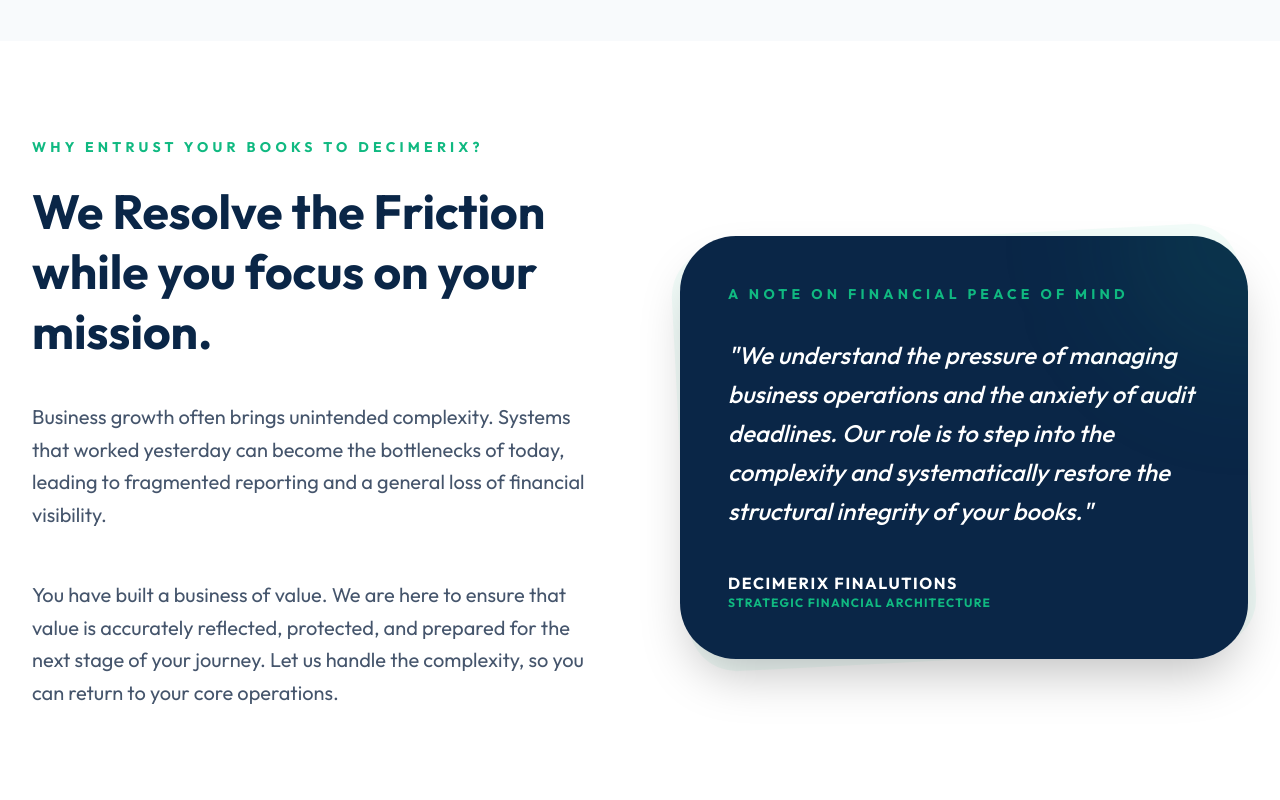
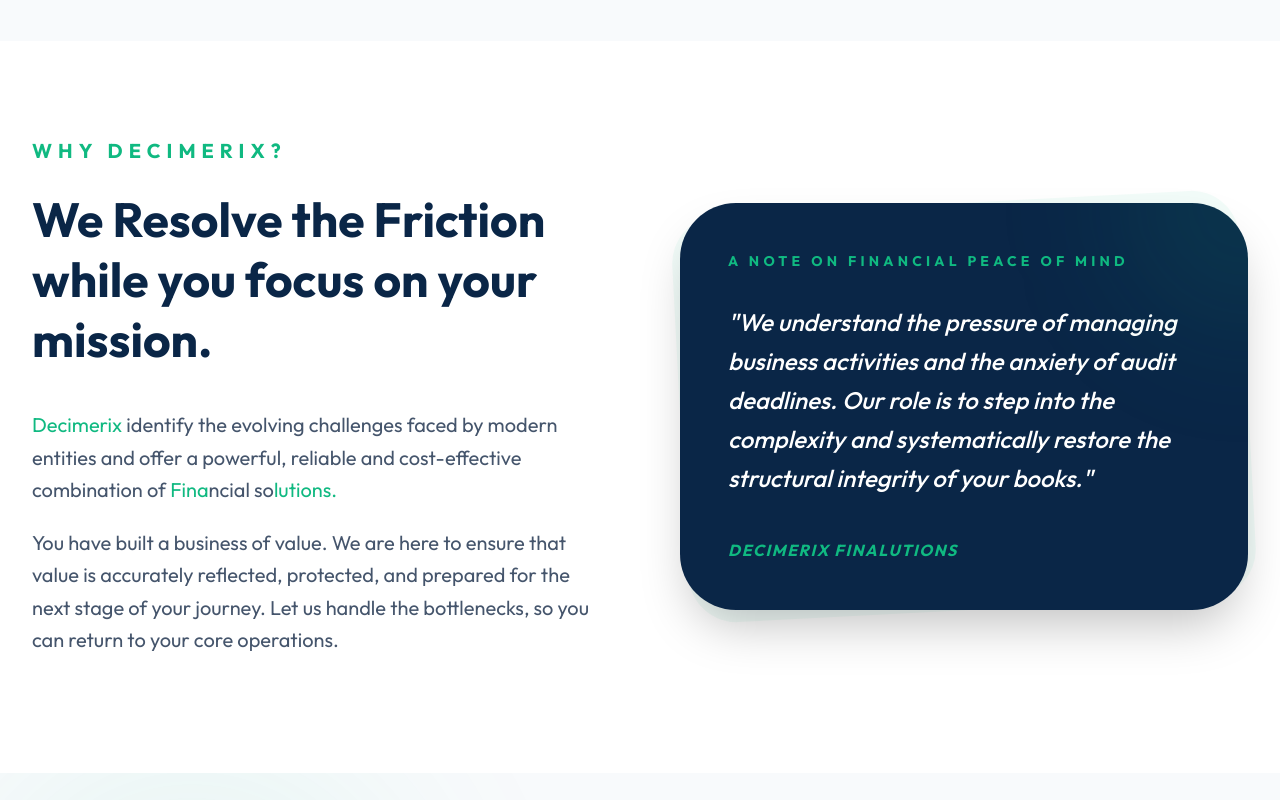
Before and after one commit to inboxarunganesh/Decimerix_Finalutions, a React (Vite) app: page / in a window 1280 px wide. Shown: the part 2140-2940 px from the top of the page. Built offline with nearby package versions, Linux system fonts and the light colour scheme.

Commit message:
updated full website redesign

```diff
--- a/src/App.tsx
+++ b/src/App.tsx
@@ -424,22 +424,30 @@
           <div className="max-w-7xl mx-auto px-4 sm:px-6 lg:px-8">
             <div className="grid lg:grid-cols-2 gap-20 items-center">
               <div>
-                <h2 className="text-sm font-black text-brand-emerald uppercase tracking-[0.3em] mb-6">
-                  Why Entrust Your Books to Decimerix?
+                <h2 className="text-xl font-black text-brand-emerald uppercase tracking-[0.3em] mb-6">
+                  Why Decimerix?
                 </h2>
                 <h3 className="text-4xl lg:text-5xl font-black text-brand-navy mb-10 leading-tight">
                   We Resolve the Friction while you focus on your mission.
                 </h3>
-                <p className="text-slate-600 text-xl mb-12 leading-relaxed">
-                  Business growth often brings unintended complexity. Systems
-                  that worked yesterday can become the bottlenecks of today,
-                  leading to fragmented reporting and a general loss of
-                  financial visibility.
+                <p className="text-slate-600 text-xl mb-5 leading-relaxed">
+                  <span className="text-brand-emerald font-slate-600 leading-tight">
+                    Decimerix{" "}
+                  </span>
+                  identify the evolving challenges faced by modern entities and
+                  offer a powerful, reliable and cost-effective combination of{" "}
+                  <span className="text-brand-emerald font-slate-600 leading-tight">
+                    Fina
+                  </span>
+                  ncial so
+                  <span className="text-brand-emerald font-slate-600 leading-tight">
+                    lutions.
+                  </span>
                 </p>
-                <p className="text-slate-600 text-xl mb-12 leading-relaxed">
+                <p className="text-slate-600 text-xl mb-5 leading-relaxed">
                   You have built a business of value. We are here to ensure that
                   value is accurately reflected, protected, and prepared for the
-                  next stage of your journey. Let us handle the complexity, so
+                  next stage of your journey. Let us handle the bottlenecks, so
                   you can return to your core operations.
                 </p>
               </div>
@@ -451,18 +459,15 @@
                     A Note on Financial Peace of Mind
                   </h4>
                   <p className="text-white text-2xl font-medium leading-relaxed mb-10 italic">
-                    "We understand the pressure of managing business operations
+                    "We understand the pressure of managing business activities
                     and the anxiety of audit deadlines. Our role is to step into
                     the complexity and systematically restore the structural
                     integrity of your books."
                   </p>
                   <div className="flex items-center gap-6">
                     <div>
-                      <p className="text-white font-black uppercase tracking-widest">
+                      <p className="text-brand-emerald font-type italic font-black uppercase tracking-widest">
                         Decimerix Finalutions
-                      </p>
-                      <p className="text-brand-emerald text-xs font-bold uppercase tracking-widest">
-                        Strategic Financial Architecture
                       </p>
                     </div>
                   </div>
@@ -485,12 +490,9 @@
           <div className="max-w-7xl mx-auto px-4 sm:px-6 lg:px-8 relative z-10">
             <div className="grid lg:grid-cols-2 gap-24 items-center">
               <div>
-                <h2 className="text-sm font-black text-brand-emerald uppercase tracking-[0.3em] mb-6">
+                <h2 className="text-xl font-black text-brand-emerald uppercase tracking-[0.3em] mb-6">
                   OUR SERVICES
                 </h2>
-                <h3 className="text-4xl lg:text-5xl font-black text-brand-navy mb-10 leading-tight">
-                  Strategic Focus: High-Complexity Cleanup.
-                </h3>
 
                 <div className="grid sm:grid-cols-2 gap-6 mb-12">
                   {features.map((feature, i) => (
```
